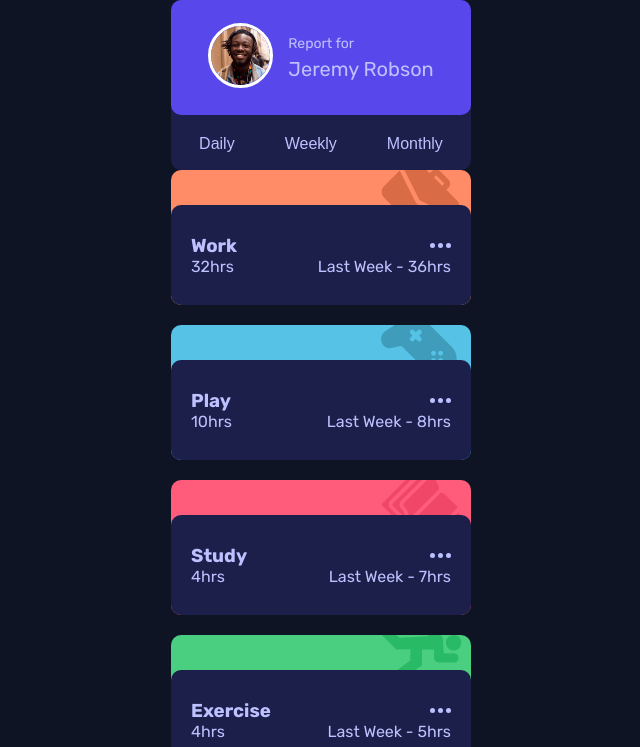
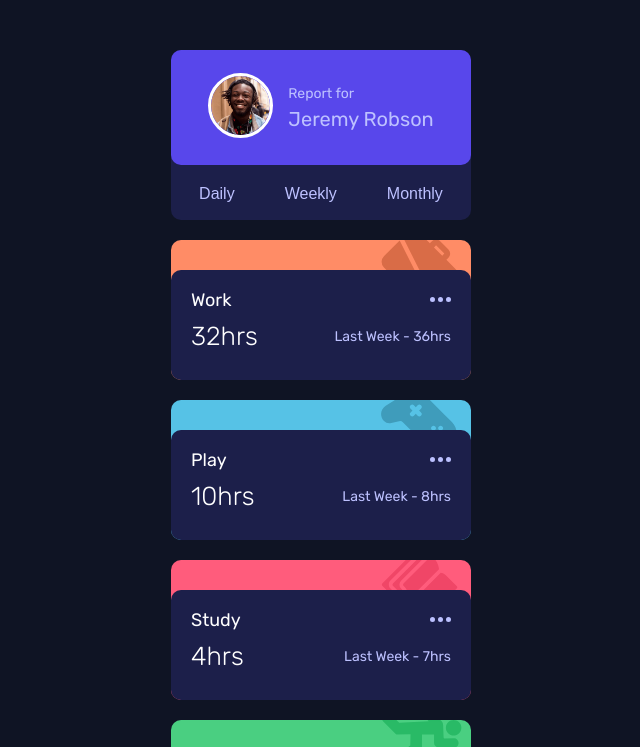
Before and after one commit to MARYAMTEE/time-tracking-dashboard, a plain HTML site: page index.html in a window 1280 px wide. Both pictures are taken after a click on the button "Weekly". Shown: the top 747 px of the page, without its empty margins (319-959 px from the left). Drawn offline with Linux system fonts and the light colour scheme.

Commit message:
update style

```diff
--- a/index.html
+++ b/index.html
@@ -34,7 +34,7 @@
 
                     <div class="owner-timeframe">
                         <button data-time="daily">Daily</button>
-                        <button data-time="weekly" active>Weekly</button>
+                        <button data-time="weekly">Weekly</button>
                         <button data-time="monthly">Monthly</button>
                     </div>
                 </div>
--- a/style.css
+++ b/style.css
@@ -23,10 +23,11 @@ body{
     font-family: "Rubik", sans-serif;
     color: var(--light-lilac);
     font-weight: 400;
+     margin: 50px 0;
+     background-color: var(--deep-navy);
 }
 
 .container{
-    background-color: var(--deep-navy);
     display: grid;
     justify-content: center;
     align-items: center;
@@ -48,6 +49,7 @@ body{
     height: 170px;
     background-color: var(--light-navy);
     border-radius: 10px;
+    margin-bottom: 20px;
 }
 
 .owner-image img{
@@ -97,7 +99,7 @@ button:active{
     background-position-x: 210px;
     background-position-y: -10px;
     width: 300px;
-    height: 135px;
+    height: 140px;
     position: relative;
     margin-bottom: 20px;
 }
@@ -138,7 +140,7 @@ button:active{
     bottom: 0;
     right: 0;
     width: 300px;
-    height: 100px;
+    height: 110px;
     border-radius: 10px;
     padding: 0 20px;
     display: flex;
@@ -155,7 +157,25 @@ button:active{
     object-fit: contain;
 }
 
+.info-top h3{
+    color: white;
+    font-size: 18px;
+    font-weight: 400;
+}
+
 .info-bottom{
     display: flex;
     justify-content: space-between;
+    align-items: center;
+    padding: 10px 0;
 }
+
+.info-bottom p:nth-child(1){
+    color: white;
+    font-size: 26px;
+    font-weight: 300;
+}
+
+.info-bottom p:nth-child(2){
+    font-size: 14px;
+}
```
